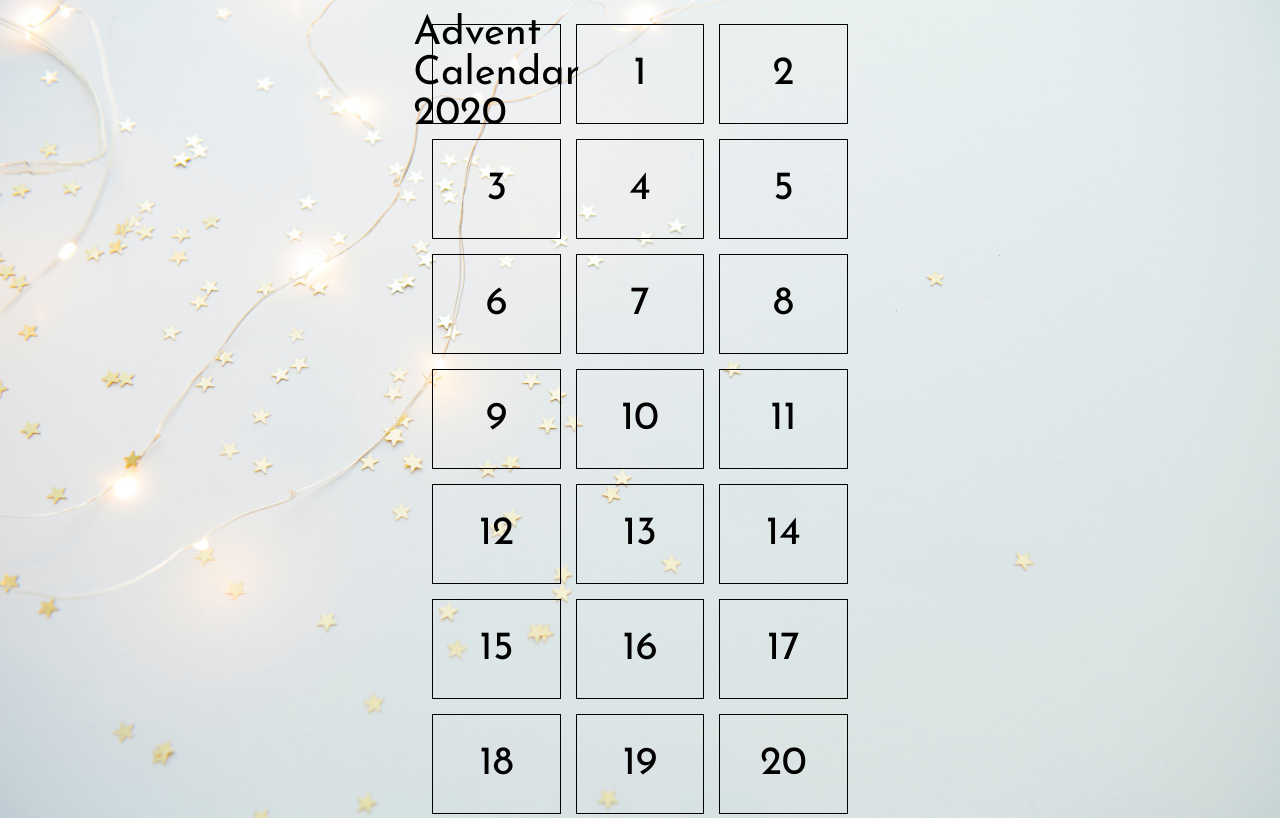
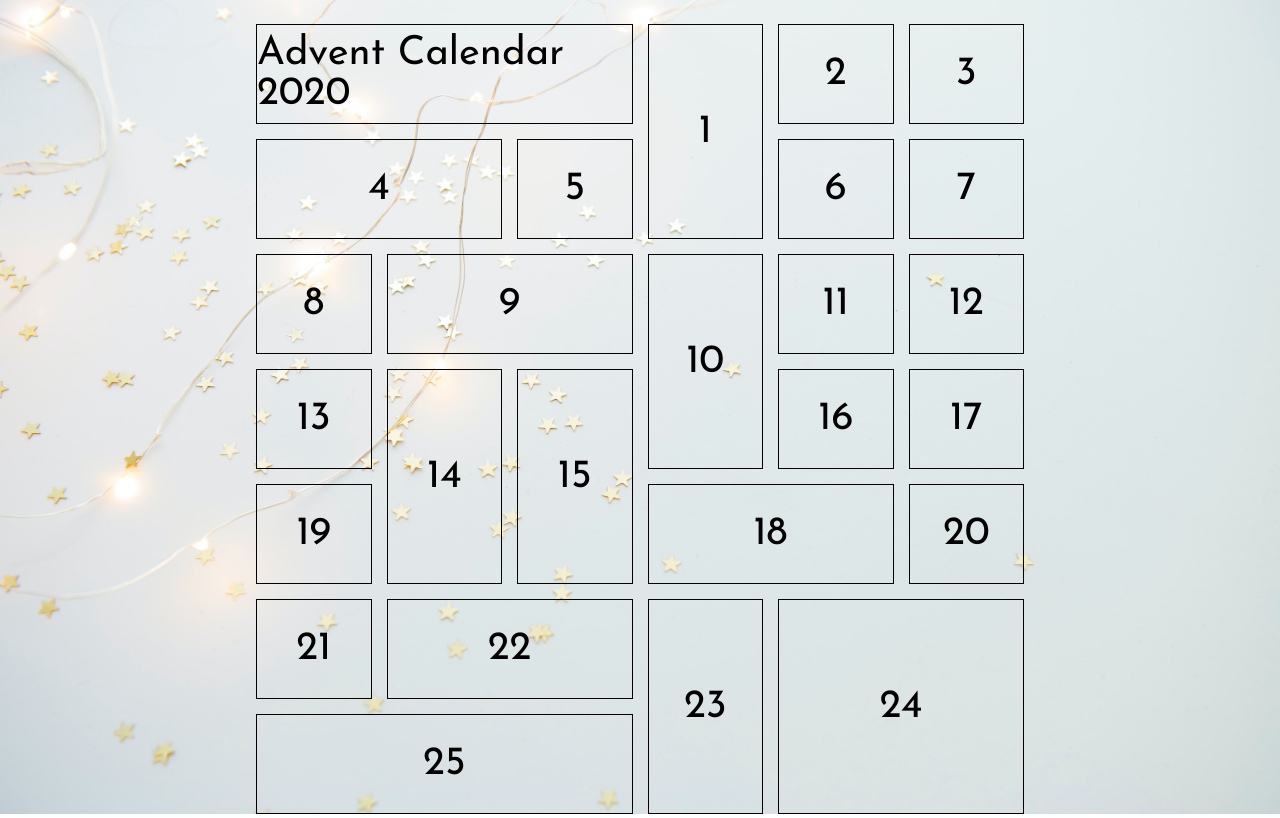
Before and after one commit to saddamarbaa/advent-calendar, a plain HTML site: page index.html in a window 1280 px wide. Shown: the top 818 px of the page. Drawn offline with Linux system fonts and the light colour scheme.

Commit message:
styling days

```diff
--- a/assets/styles/style.css
+++ b/assets/styles/style.css
@@ -38,6 +38,7 @@ body {
 
 .container-wrapper {
     max-width: 768px;
+    width: 768px;
 }
 
 
@@ -58,7 +59,7 @@ body {
 
 
 /* =====================
-   container-item
+   Start container-item
    ===================== */
 
 .container-item {
@@ -67,3 +68,48 @@ body {
     align-items: center;
     border: 1px solid;
 }
+
+
+/* =====================
+      title
+   ===================== */
+
+.title {
+    grid-row: span 1;
+    grid-column: span 3;
+}
+
+
+/* =====================
+      Start Days
+   ===================== */
+
+.day1,
+.day10,
+.day14,
+.day15,
+.day23 {
+    grid-row: span 2;
+}
+
+.day4,
+.day9,
+.day18,
+.day22 {
+    grid-column: span 2;
+}
+
+.day24 {
+    grid-row: span 2;
+    grid-column: span 2;
+}
+
+.day25 {
+    grid-row: span 1;
+    grid-column: span 3;
+}
+
+
+/* =====================
+      Animation
+   ===================== */
```
